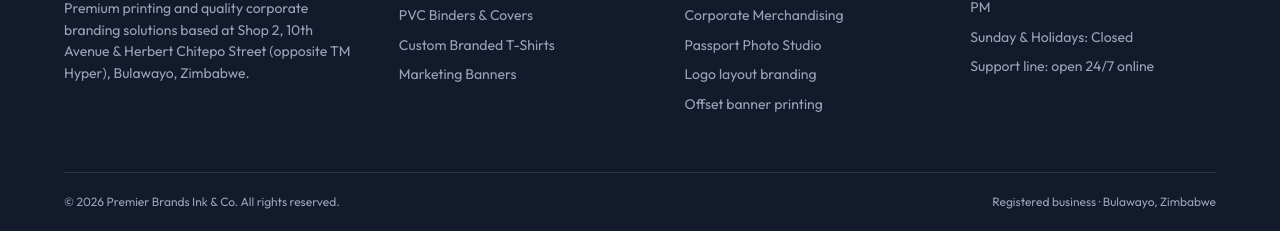
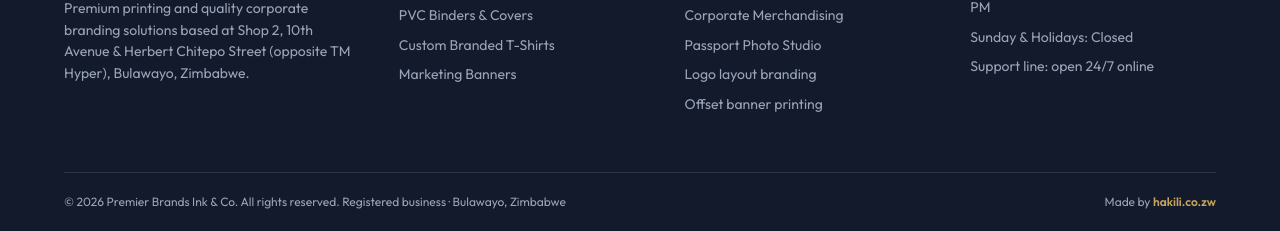
Before and after one commit to nmafohla/premier-brands, a website built with Vite: page index.html in a window 1280 px wide. Shown: the part 9239-9470 px from the top of the page. Built offline with nearby package versions, Linux system fonts and the light colour scheme.

Commit message:
feat(footer): add 'Made by hakili.co.zw' attribution link

```diff
--- a/src/partials/footer.html
+++ b/src/partials/footer.html
@@ -49,7 +49,12 @@
     </div>
   </div>
   <div class="wrap legal">
-    <p>© 2026 Premier Brands Ink & Co. All rights reserved.</p>
-    <p>Registered business · Bulawayo, Zimbabwe</p>
+    <p>
+      © 2026 Premier Brands Ink & Co. All rights reserved. Registered business · Bulawayo, Zimbabwe
+    </p>
+    <p>
+      Made by
+      <a href="https://hakili.co.zw" target="_blank" rel="noopener noreferrer">hakili.co.zw</a>
+    </p>
   </div>
 </footer>
--- a/src/styles/layout.css
+++ b/src/styles/layout.css
@@ -199,5 +199,19 @@
   .legal {
     flex-direction: row;
     justify-content: space-between;
+    align-items: center;
   }
 }
+
+.legal a {
+  color: var(--gold);
+  text-decoration: none;
+  font-weight: 600;
+  transition: opacity 0.2s ease;
+}
+
+.legal a:hover {
+  text-decoration: underline;
+  text-underline-offset: 3px;
+  opacity: 0.85;
+}
```
